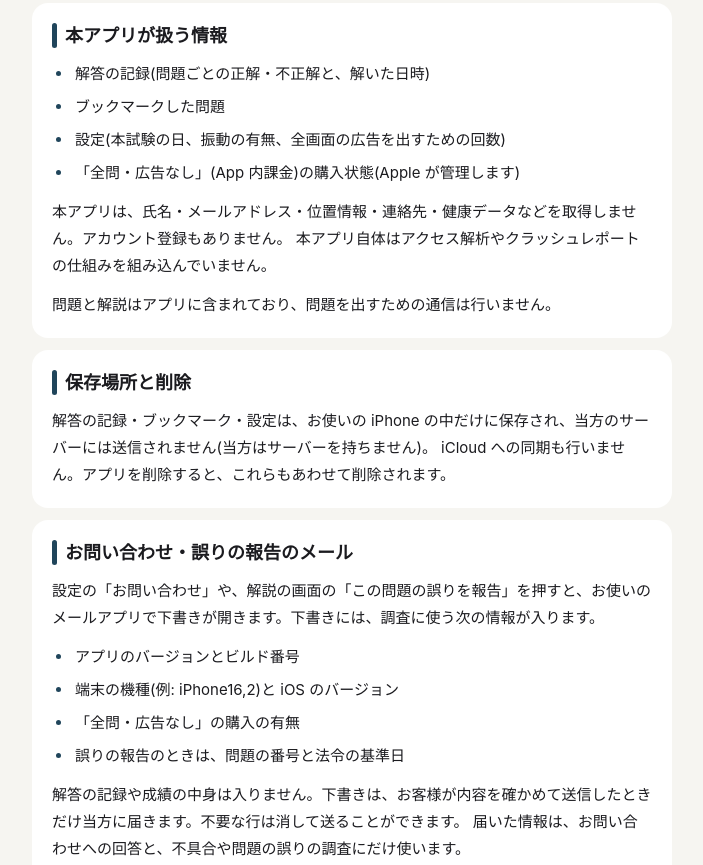
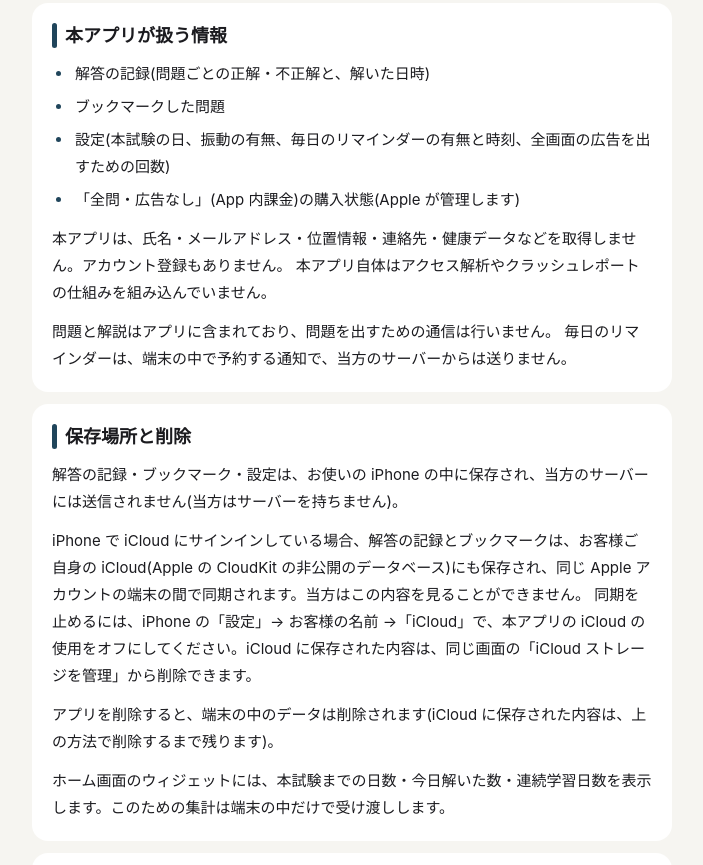
Before and after one commit to TakashiSugie/store, a plain HTML site: page privacy-policy/takken-drill/index.html in a window 1280 px wide. Shown: the part 336-1201 px from the top of the page, without its empty margins (288-991 px from the left). Drawn offline with Linux system fonts and the light colour scheme.

Commit message:
宅建 一問一答 ○×ドリル: iCloud の同期・ウィジェット・リマインダーをプライバシーポリシーに追記
Co-Authored-By: Claude Opus 5.5 <noreply@anthropic.com>
Claude-Session: https://claude.ai/code/session_01SQshQCqnitLDA4LM2Urroe

```diff
--- a/privacy-policy/takken-drill/index.html
+++ b/privacy-policy/takken-drill/index.html
@@ -37,7 +37,7 @@
         <ul>
           <li>解答の記録(問題ごとの正解・不正解と、解いた日時)</li>
           <li>ブックマークした問題</li>
-          <li>設定(本試験の日、振動の有無、全画面の広告を出すための回数)</li>
+          <li>設定(本試験の日、振動の有無、毎日のリマインダーの有無と時刻、全画面の広告を出すための回数)</li>
           <li>「全問・広告なし」(App 内課金)の購入状態(Apple が管理します)</li>
         </ul>
         <p>
@@ -46,6 +46,7 @@
         </p>
         <p>
           問題と解説はアプリに含まれており、問題を出すための通信は行いません。
+          毎日のリマインダーは、端末の中で予約する通知で、当方のサーバーからは送りません。
         </p>
       </div>
     </section>
@@ -55,8 +56,17 @@
       <h2 class="section__heading">保存場所と削除</h2>
       <div class="section__body">
         <p>
-          解答の記録・ブックマーク・設定は、お使いの iPhone の中だけに保存され、当方のサーバーには送信されません(当方はサーバーを持ちません)。
-          iCloud への同期も行いません。アプリを削除すると、これらもあわせて削除されます。
+          解答の記録・ブックマーク・設定は、お使いの iPhone の中に保存され、当方のサーバーには送信されません(当方はサーバーを持ちません)。
+        </p>
+        <p>
+          iPhone で iCloud にサインインしている場合、解答の記録とブックマークは、お客様ご自身の iCloud(Apple の CloudKit の非公開のデータベース)にも保存され、同じ Apple アカウントの端末の間で同期されます。当方はこの内容を見ることができません。
+          同期を止めるには、iPhone の「設定」→ お客様の名前 →「iCloud」で、本アプリの iCloud の使用をオフにしてください。iCloud に保存された内容は、同じ画面の「iCloud ストレージを管理」から削除できます。
+        </p>
+        <p>
+          アプリを削除すると、端末の中のデータは削除されます(iCloud に保存された内容は、上の方法で削除するまで残ります)。
+        </p>
+        <p>
+          ホーム画面のウィジェットには、本試験までの日数・今日解いた数・連続学習日数を表示します。このための集計は端末の中だけで受け渡しします。
         </p>
       </div>
     </section>
@@ -114,7 +124,7 @@
     <!-- Footer -->
     <footer class="page-footer">
       <div class="page-footer__dates">
-        制定日: 2026年11月6日
+        制定日: 2026年11月6日<br>改定日: 2026年11月6日(iCloud での同期・ウィジェット・リマインダーを追加)
       </div>
       <div class="page-footer__copyright">
         &copy; 2026 SugieTechLab. All rights reserved.
```
